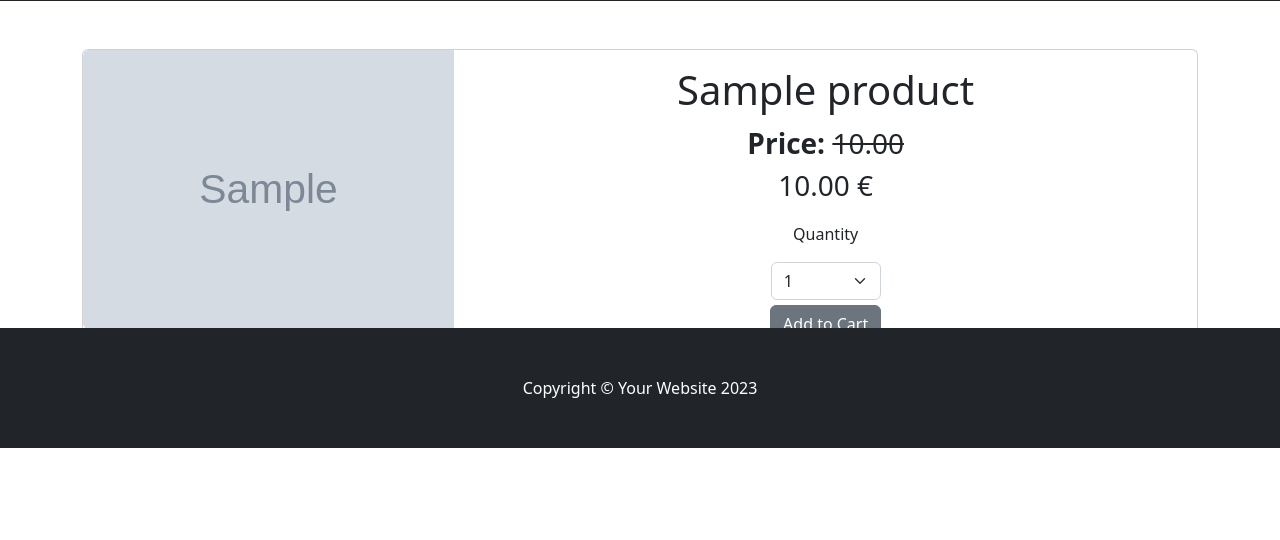
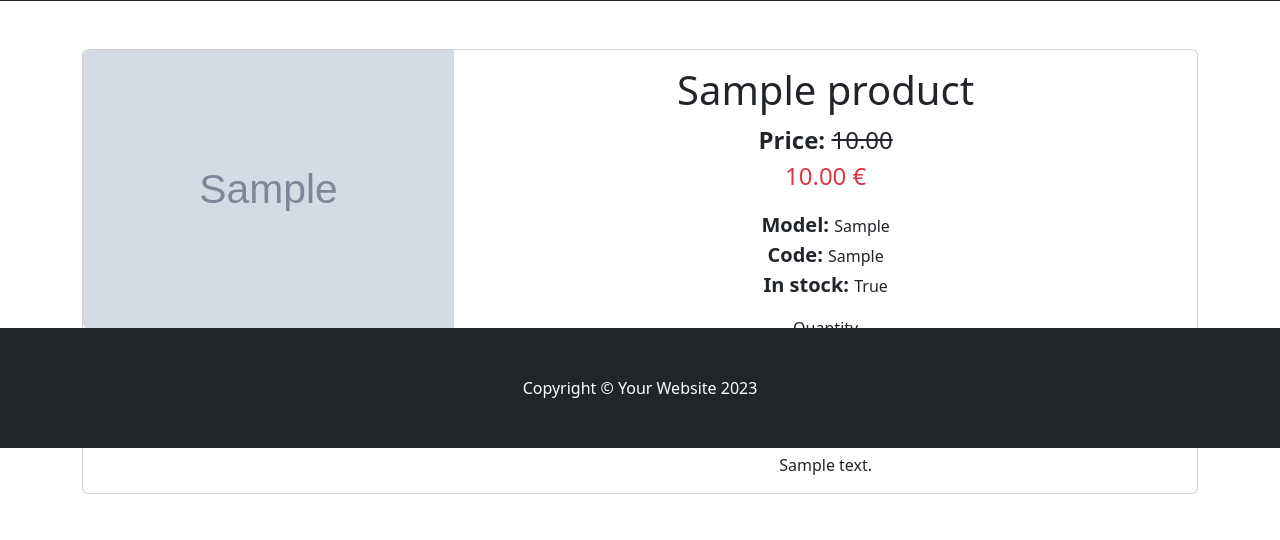
Before and after one commit to GeorgiDN/Ecommerse-with-Django, a Django app: page /product/1/ in a window 1280 px wide. Shown: the part 352-892 px from the top of the page. Run offline with Django 5.2, Linux system fonts and the light colour scheme; tables that the repository leaves empty hold one stand-in row (values such as "Sample post"); grey boxes marked "Sample" are stand-in pictures; some libraries are stand-ins or nearby versions.

Commit message:
feat: add fields in model

```diff
--- a/ecommerseApp/ecommerseApp/store/models.py
+++ b/ecommerseApp/ecommerseApp/store/models.py
@@ -68,6 +68,40 @@ class Product(PriceMixin, models.Model):
         default=0,
         decimal_places=2,
         max_digits=10,
+        null=True,
+        blank=True
+    )
+    sku = models.CharField(
+        max_length=50,
+        unique=True,
+        blank=True,
+        null=True,
+        help_text="Stock Keeping Unit (unique)"
+    )
+    model = models.CharField(
+        max_length=100,
+        blank=True,
+        null=True,
+        help_text="Model number or reference"
+    )
+    is_active = models.BooleanField(
+        default=True,
+    )
+    is_available = models.BooleanField(
+        default=True,
+    )
+    quantity = models.PositiveIntegerField(
+        default=0,
+        null=True,
+        blank=True
+    )
+    track_quantity = models.BooleanField(
+        default=True,
+    )
+    weight = models.DecimalField(
+        default=0,
+        decimal_places=3,
+        max_digits=12,
         null=True,
         blank=True
     )
--- a/ecommerseApp/ecommerseApp/store_admin/forms.py
+++ b/ecommerseApp/ecommerseApp/store_admin/forms.py
@@ -33,7 +33,10 @@ class ProductEditForm(forms.ModelForm):
 
     class Meta:
         model = Product
-        fields = ['name', 'description', 'image', 'price', 'is_on_sale', 'sale_price', 'categories']
+        fields = ['name', 'description', 'image', 'price', 'is_on_sale', 'sale_price', 'sku', 'model',
+                  'is_active', 'is_available', 'quantity', 'track_quantity', 'weight', 'categories'
+                  ]
+
         widgets = {
             'description': forms.Textarea(attrs={
                 'rows': 5,
--- a/ecommerseApp/templates/store/product_detail.html
+++ b/ecommerseApp/templates/store/product_detail.html
@@ -16,15 +16,20 @@
                             {% endif %}
                             <h1 class="card-title">{{ object.name }}</h1>
 
-                            <p class="card-text fs-3"><b>Price: </b>
+                            <p class="card-text fs-4"><b>Price: </b>
                                 {% if not product.is_on_sale %}
                                     {{ product.price }} €
                                 {% else %}
 
-                                    <s class="fs-3">{{ product.price }}</s>
+                                    <s class="fs-4">{{ product.price }}</s>
                                     <br>
-                                    <small class="fs-3">{{ product.sale_price }} €</small>
+                                    <small class="fs-4 text-danger">{{ product.sale_price }} €</small>
                                 {% endif %}
+                            </p>
+                            <p>
+                                <span class="card-text fs-5"><b>Model: </b></span>{{ product.model }}<br>
+                               <span class="card-text fs-5"><b>Code: </b></span>{{ product.sku }}<br>
+                               <span class="card-text fs-5"><b>In stock: </b></span>{{ product.is_available }}<br>
                             </p>
                             <div class="product-add">
                                 <p>Quantity</p>
```
Also changed, not shown: ecommerseApp/templates/store_admin/admin_products/admin_product_list.html (+6 -4 lines), ecommerseApp/templates/store_admin/admin_products/product-edit.html (+7 -1 lines), ecommerseApp/ecommerseApp/store/migrations/0012_product_model_product_sku.py (added), ecommerseApp/ecommerseApp/store/migrations/0013_product_is_active_product_is_available_and_more.py (added), ecommerseApp/ecommerseApp/store/migrations/0014_product_weight.py (added), ecommerseApp/ecommerseApp/store/migrations/0015_alter_product_weight.py (added).
